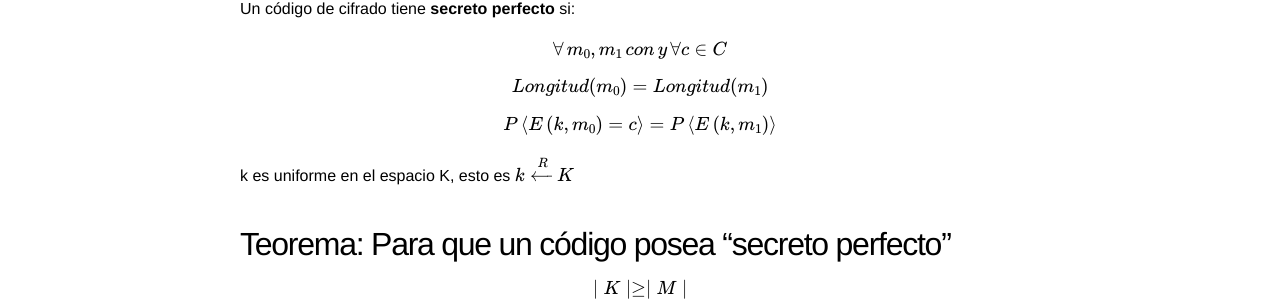
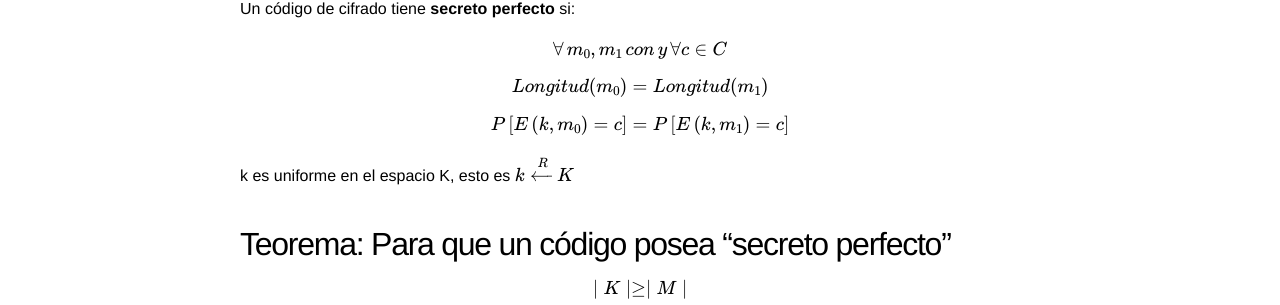
Before and after one commit to ddelaviuda/ddelaviuda.github.io, a Jekyll site: the page built from _posts/2016-09-05-Criptografia-elemental.markdown, in a window 1280 px wide. Shown: the part 1048-1353 px from the top of the page. Built offline with Jekyll 4.4.1, drawn with Linux system fonts in a browser that asks for light colours; formulas are drawn with MathJax 3.

Commit message:
Update 2016-09-05-Criptografia-elemental.markdown

```diff
--- a/_posts/2016-09-05-Criptografia-elemental.markdown
+++ b/_posts/2016-09-05-Criptografia-elemental.markdown
@@ -49,7 +49,7 @@ $$\forall \,m_0,m_1\, con\, y\,\forall c\in C$$
 
 $$Longitud(m_0)=Longitud(m_1)$$
 
-$$P\left\langle E\left(k,m_0\right)=c\right\rangle=P\left\langle E\left(k,m_1\right)\right\rangle$$
+$$P\left[ E\left(k,m_0\right)=c\right]=P\left[ E\left(k,m_1\right)=c\right]$$
 {% endraw %}
 k es uniforme en el espacio K, esto es $$k \xleftarrow{R} K$$
 
```
